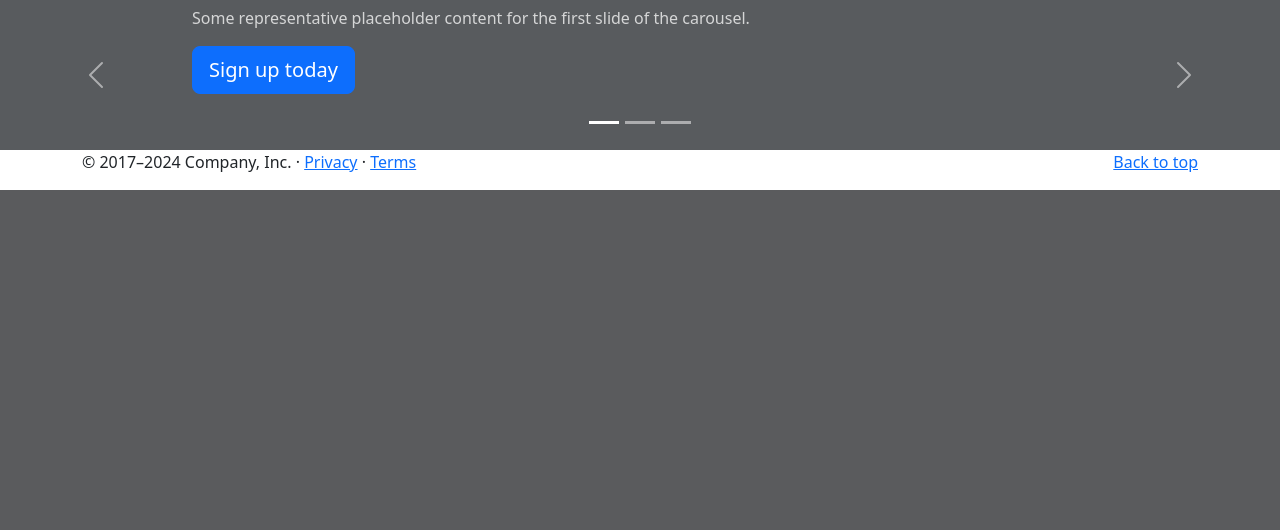
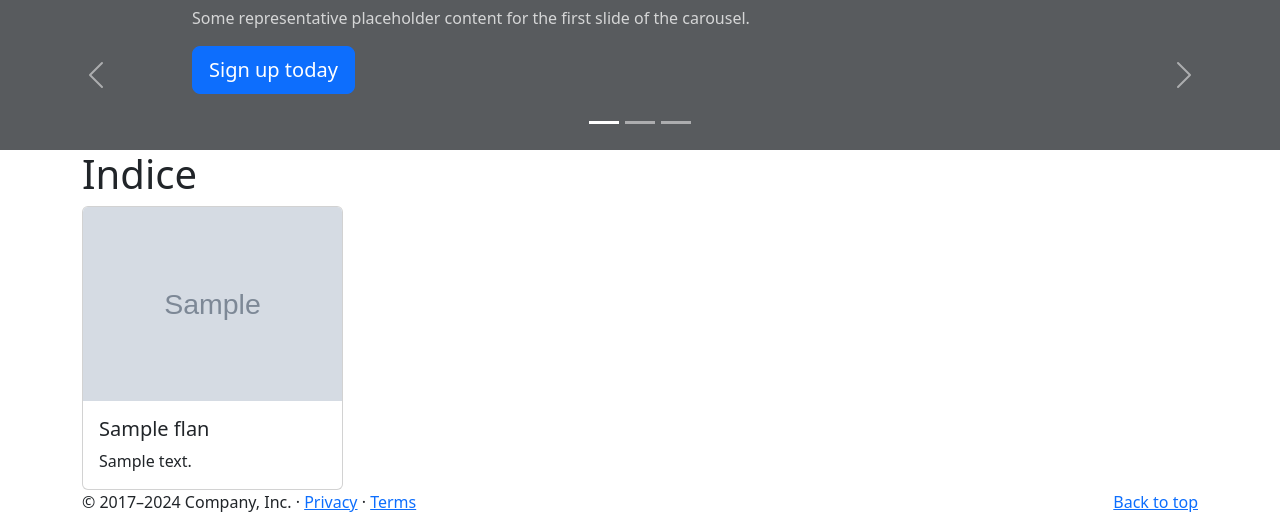
Before and after one commit to reganst93/proyecto_django_desafio, a Django app: page / in a window 1280 px wide. Shown: the part 890-1420 px from the top of the page. Before the commit the page ends 1080 px from the top, so only its background shows below. Run offline with Django 4.2, Linux system fonts and the light colour scheme; tables that the repository leaves empty hold one stand-in row (values such as "Sample post"); grey boxes marked "Sample" are stand-in pictures.

Commit message:
requerimiento 2 vistas

```diff
--- a/onlyflansapp/static_pages/templates/index.html
+++ b/onlyflansapp/static_pages/templates/index.html
@@ -1,4 +1,21 @@
 {% extends 'static_base.html' %}
-    <div>
-        indice
+{% block pages %}
+    <div class="container">
+        <div class="row">
+            <h1>Indice</h1>
+        </div>
+        <div class="row">
+            {%for flan in flans%}
+            <div class="col col-sm-6 col-md-3">
+                <div class="card">
+                    <img src="{{flan.image}}" class="card-img-top" alt="...">
+                    <div class="card-body">
+                      <h5 class="card-title">{{flan.name}}</h5>
+                      <p class="card-text">{{flan.description}}</p>
+                    </div>
+                  </div>
+            </div>
+            {%endfor%}
+        </div>
     </div>
+{% endblock pages %}
--- a/onlyflansapp/static_pages/templates/static_base.html
+++ b/onlyflansapp/static_pages/templates/static_base.html
@@ -87,6 +87,8 @@
     </button>
   </div>
 {% endblock %}
+{% block pages %}
+{% endblock pages %}
 {% block footer %}
 <footer class="container">
     <p class="float-end"><a href="#">Back to top</a></p>
--- a/onlyflansapp/static_pages/views.py
+++ b/onlyflansapp/static_pages/views.py
@@ -1,9 +1,11 @@
 from django.shortcuts import render
+from .models import Flan
 
 
 # Create your views here.
 def index(request):
-    return render(request, "index.html", {})
+    flans = Flan.objects.filter(is_private=False)
+    return render(request, "index.html", {"flans": flans})
 
 
 def about(request):
@@ -11,4 +13,5 @@ def about(request):
 
 
 def welcome(request):
-    return render(request, "welcome.html", {})
+    flans = Flan.objects.filter(is_private=True)
+    return render(request, "welcome.html", {"flans": flans})
```
Also changed, not shown: onlyflansapp/static_pages/templates/about.html (+4 -5 lines), onlyflansapp/static_pages/templates/welcome.html (+21 -5 lines).
